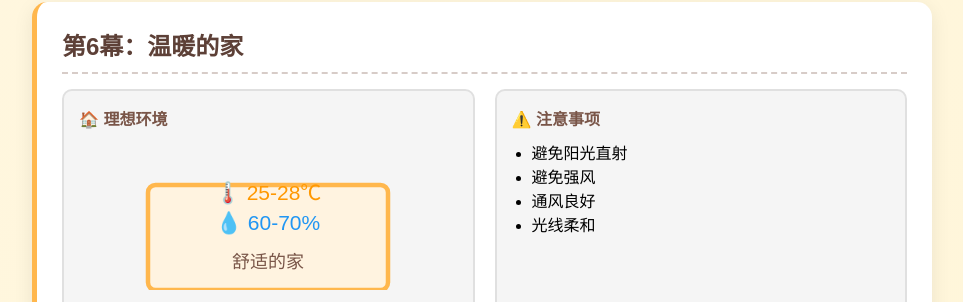
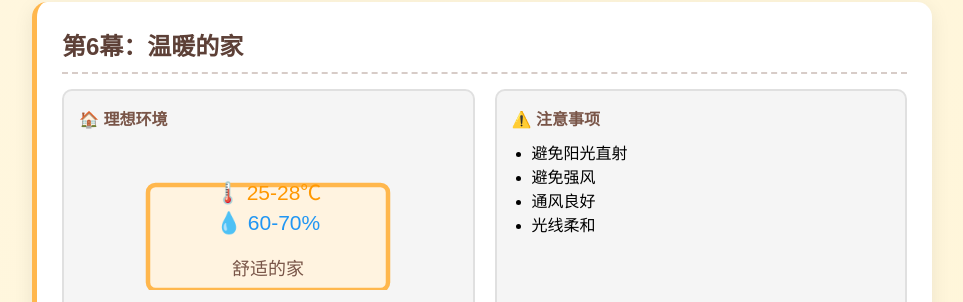
Before and after one commit to Jmiles129250/silkworm-guide, a plain HTML site: page index.html in a window 1280 px wide. Shown: the part 2727-3029 px from the top of the page, without its empty margins (158-1121 px from the left). Drawn offline with Linux system fonts and the light colour scheme.

Commit message:
fix: 下移文字位置

```diff
--- a/index.html
+++ b/index.html
@@ -192,7 +192,7 @@ footer { text-align: center; padding: 30px; color: #795548; font-size: 0.9em; }
   <rect x="20" y="30" width="160" height="70" fill="#fff3e0" stroke="#ffb74d" stroke-width="3" rx="5"/>
   <text x="100" y="40" font-size="14" fill="#ff9800" text-anchor="middle">🌡️ 25-28℃</text>
   <text x="100" y="60" font-size="14" fill="#2196f3" text-anchor="middle">💧 60-70%</text>
-  <text x="100" y="85" font-size="12" fill="#795548" text-anchor="middle">舒适的家</text>
+  <text x="100" y="90" font-size="12" fill="#795548" text-anchor="middle">舒适的家</text>
 </svg>
 </div>
 <div class="info-grid">
```
